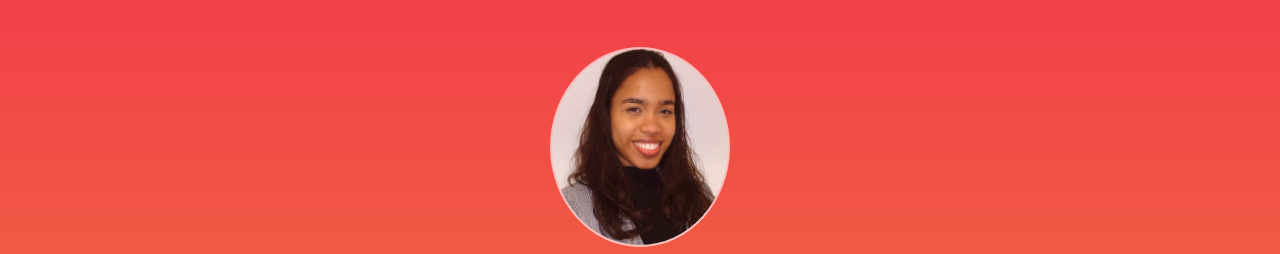
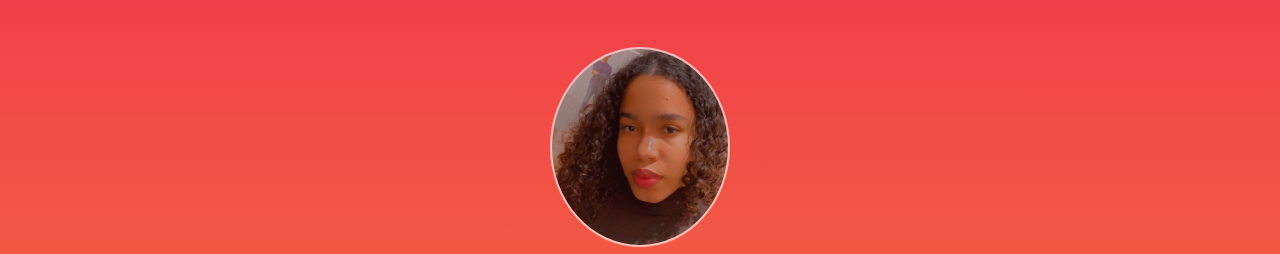
Before and after one commit to marcia-carvalho14/portfolio, a plain HTML site: page index.html in a window 1280 px wide. Shown: the part 175-429 px from the top of the page. Drawn offline with nearby package versions, Linux system fonts and the light colour scheme.

Commit message:
changed photo

```diff
--- a/index.html
+++ b/index.html
@@ -23,7 +23,7 @@
         <h1 class="section-1-heading">
           Software Engineer
         </h1>
-        <img src="images/profile-img.jpg" alt="Marcia Carvalho" class="person-img" />
+        <img src="images/ft.JPG" alt="Marcia Carvalho" class="person-img" />
         <div class="name-container">
           <h3 class="person-name">Marcia Carvalho</h3>
         </div>
```
Also changed, not shown: images/ft.JPG (added).
